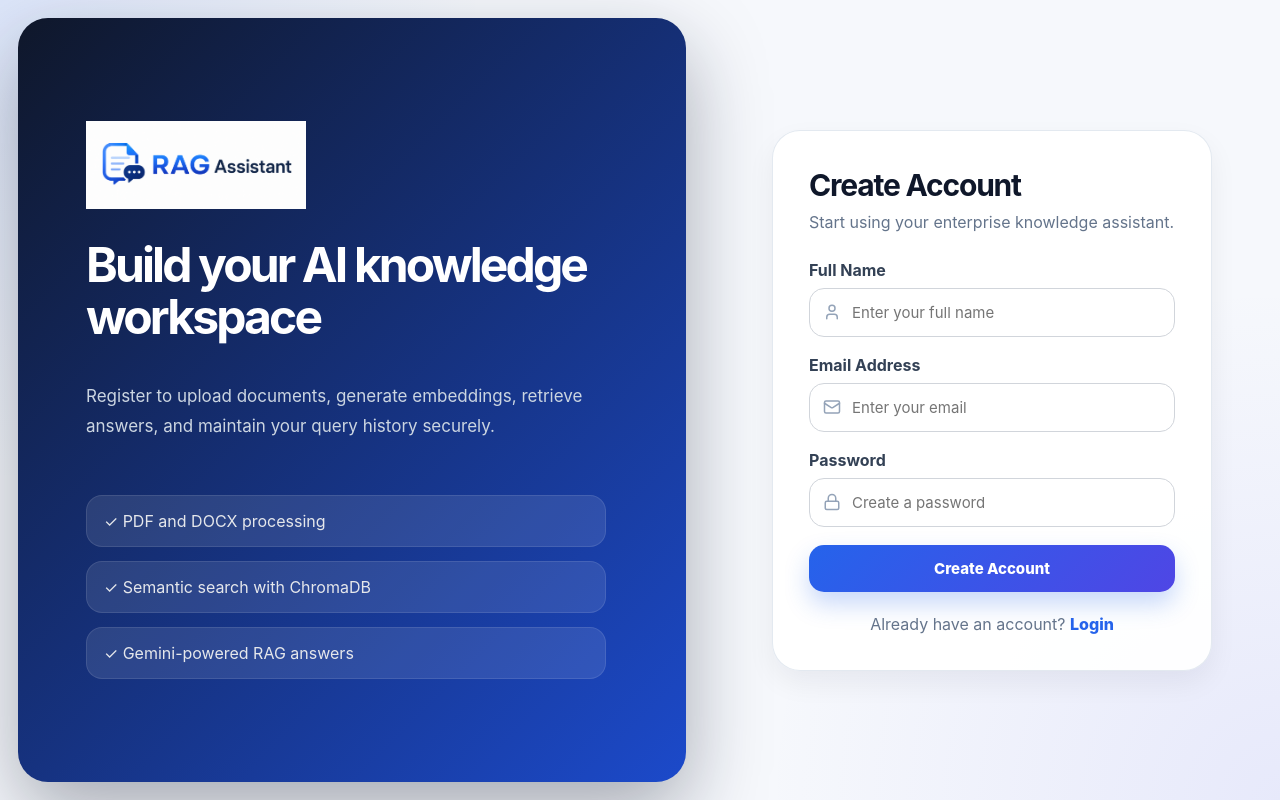
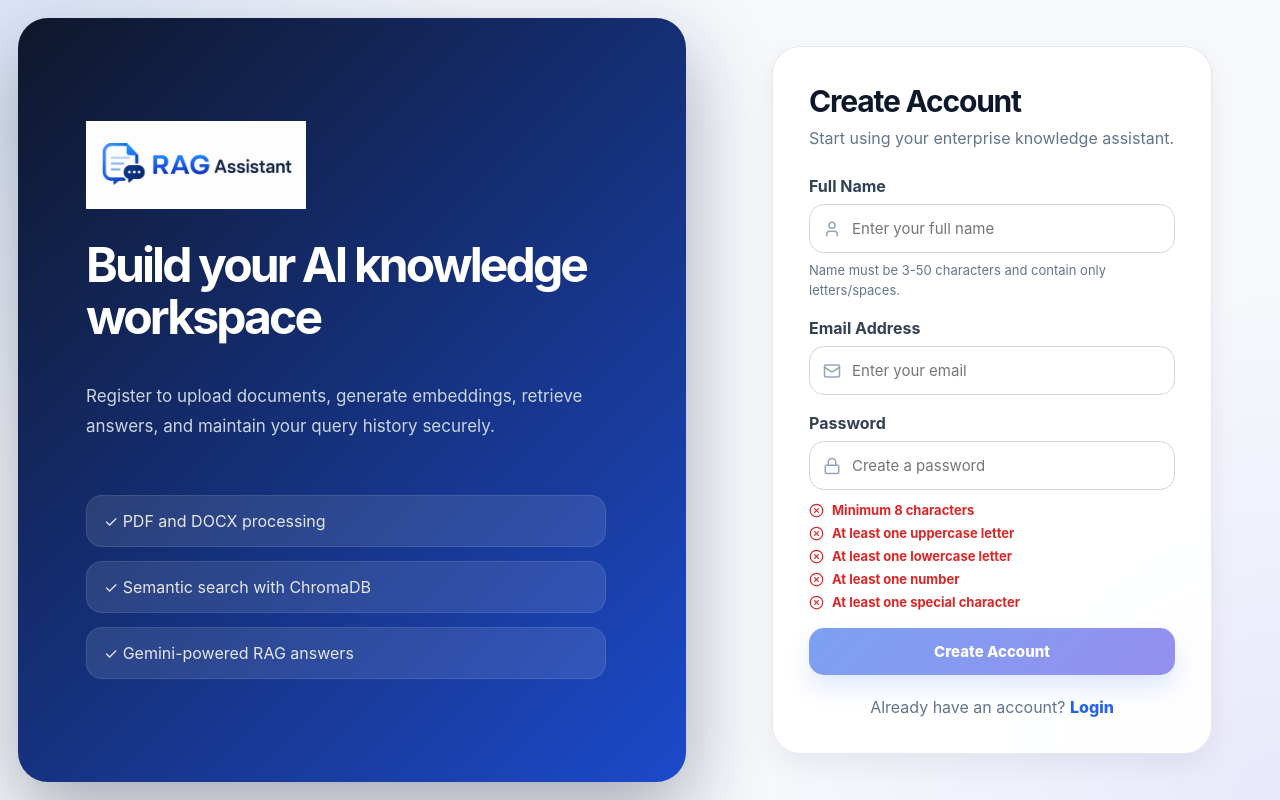
Before and after one commit to abusufiyan7518/rag-enterprise-knowledge-assistant, a React (Vite) app in the folder frontend/: page /register in a window 1280 px wide. Built offline with nearby package versions, Linux system fonts and the light colour scheme; no server answers.

Commit message:
feat: add frontend and backend form validation

```diff
--- a/frontend/src/pages/Register.jsx
+++ b/frontend/src/pages/Register.jsx
@@ -1,6 +1,6 @@
-import { useState } from "react";
+import { useMemo, useState } from "react";
 import { useNavigate, Link } from "react-router-dom";
-import { User, Mail, Lock } from "lucide-react";
+import { User, Mail, Lock, CheckCircle2, XCircle } from "lucide-react";
 import toast from "react-hot-toast";
 
 import logo from "../assets/logo.png";
@@ -18,6 +18,66 @@ function Register() {
 
   const [loading, setLoading] = useState(false);
 
+  const nameValidation = useMemo(() => {
+    const name = formData.fullName.trim();
+
+    if (!name) return "";
+    if (name.length < 3) return "Name must be at least 3 characters.";
+    if (name.length > 50) return "Name cannot exceed 50 characters.";
+    if (!/^[A-Za-z ]+$/.test(name)) {
+      return "Name can contain only letters and spaces.";
+    }
+
+    return "";
+  }, [formData.fullName]);
+
+  const emailValidation = useMemo(() => {
+    const email = formData.email.trim();
+
+    if (!email) return "";
+    if (!/^[^\s@]+@[^\s@]+\.[^\s@]+$/.test(email)) {
+      return "Enter a valid email address.";
+    }
+
+    return "";
+  }, [formData.email]);
+
+  const passwordRules = useMemo(
+    () => [
+      {
+        label: "Minimum 8 characters",
+        isValid: formData.password.length >= 8,
+      },
+      {
+        label: "At least one uppercase letter",
+        isValid: /[A-Z]/.test(formData.password),
+      },
+      {
+        label: "At least one lowercase letter",
+        isValid: /[a-z]/.test(formData.password),
+      },
+      {
+        label: "At least one number",
+        isValid: /\d/.test(formData.password),
+      },
+      {
+        label: "At least one special character",
+        isValid: /[!@#$%^&*(),.?":{}|<>]/.test(formData.password),
+      },
+    ],
+    [formData.password]
+  );
+
+  const isPasswordValid = passwordRules.every((rule) => rule.isValid);
+
+  const isFormValid =
+    formData.fullName.trim() &&
+    formData.email.trim() &&
+    formData.password &&
+    !nameValidation &&
+    !emailValidation &&
+    isPasswordValid;
+
   const handleChange = (event) => {
     setFormData({
       ...formData,
@@ -27,12 +87,18 @@ function Register() {
 
   const handleSubmit = async (event) => {
     event.preventDefault();
+
+    if (!isFormValid) {
+      toast.error("Please fix the validation errors before submitting.");
+      return;
+    }
+
     setLoading(true);
 
     try {
       await registerUser(
-        formData.fullName,
-        formData.email,
+        formData.fullName.trim(),
+        formData.email.trim(),
         formData.password
       );
 
@@ -42,9 +108,13 @@ function Register() {
         navigate("/login");
       }, 1000);
     } catch (error) {
-      toast.error(
-        error.response?.data?.detail || "Unable to register. Please try again."
-      );
+      const detail = error.response?.data?.detail;
+
+      if (Array.isArray(detail)) {
+        toast.error(detail[0]?.msg || "Unable to register. Please try again.");
+      } else {
+        toast.error(detail || "Unable to register. Please try again.");
+      }
     } finally {
       setLoading(false);
     }
@@ -86,8 +156,18 @@ function Register() {
                   onChange={handleChange}
                   placeholder="Enter your full name"
                   required
+                  minLength={3}
+                  maxLength={50}
                 />
               </div>
+
+              {nameValidation && (
+                <p className="auth-field-error">{nameValidation}</p>
+              )}
+
+              <p className="auth-field-hint">
+                Name must be 3-50 characters and contain only letters/spaces.
+              </p>
             </div>
 
             <div className="auth-field">
@@ -103,6 +183,10 @@ function Register() {
                   required
                 />
               </div>
+
+              {emailValidation && (
+                <p className="auth-field-error">{emailValidation}</p>
+              )}
             </div>
 
             <div className="auth-field">
@@ -116,11 +200,36 @@ function Register() {
                   onChange={handleChange}
                   placeholder="Create a password"
                   required
+                  minLength={8}
                 />
+              </div>
+
+              <div className="password-rules">
+                {passwordRules.map((rule) => (
+                  <div
+                    key={rule.label}
+                    className={
+                      rule.isValid
+                        ? "password-rule valid"
+                        : "password-rule invalid"
+                    }
+                  >
+                    {rule.isValid ? (
+                      <CheckCircle2 size={15} />
+                    ) : (
+                      <XCircle size={15} />
+                    )}
+                    <span>{rule.label}</span>
+                  </div>
+                ))}
               </div>
             </div>
 
-            <button className="auth-button" type="submit" disabled={loading}>
+            <button
+              className="auth-button"
+              type="submit"
+              disabled={loading || !isFormValid}
+            >
               {loading ? "Creating Account..." : "Create Account"}
             </button>
           </form>
--- a/frontend/src/styles/auth.css
+++ b/frontend/src/styles/auth.css
@@ -116,11 +116,6 @@
   box-shadow: 0 12px 24px rgba(37, 99, 235, 0.25);
 }
 
-.auth-button:disabled {
-  opacity: 0.7;
-  cursor: not-allowed;
-}
-
 .auth-error {
   background: #fee2e2;
   color: #991b1b;
@@ -186,3 +181,44 @@
 .auth-input-wrapper input {
   padding-left: 42px;
 }
+
+.auth-field-error {
+  margin: 8px 0 0;
+  color: #dc2626;
+  font-size: 13px;
+  font-weight: 700;
+}
+
+.auth-field-hint {
+  margin: 8px 0 0;
+  color: #64748b;
+  font-size: 13px;
+  line-height: 1.5;
+}
+
+.password-rules {
+  margin-top: 12px;
+  display: grid;
+  gap: 7px;
+}
+
+.password-rule {
+  display: flex;
+  align-items: center;
+  gap: 8px;
+  font-size: 13px;
+  font-weight: 700;
+}
+
+.password-rule.valid {
+  color: #16a34a;
+}
+
+.password-rule.invalid {
+  color: #dc2626;
+}
+
+.auth-button:disabled {
+  opacity: 0.6;
+  cursor: not-allowed;
+}
```
Also changed, not shown: 1 other file (tests, documents, lock files or other folders).
